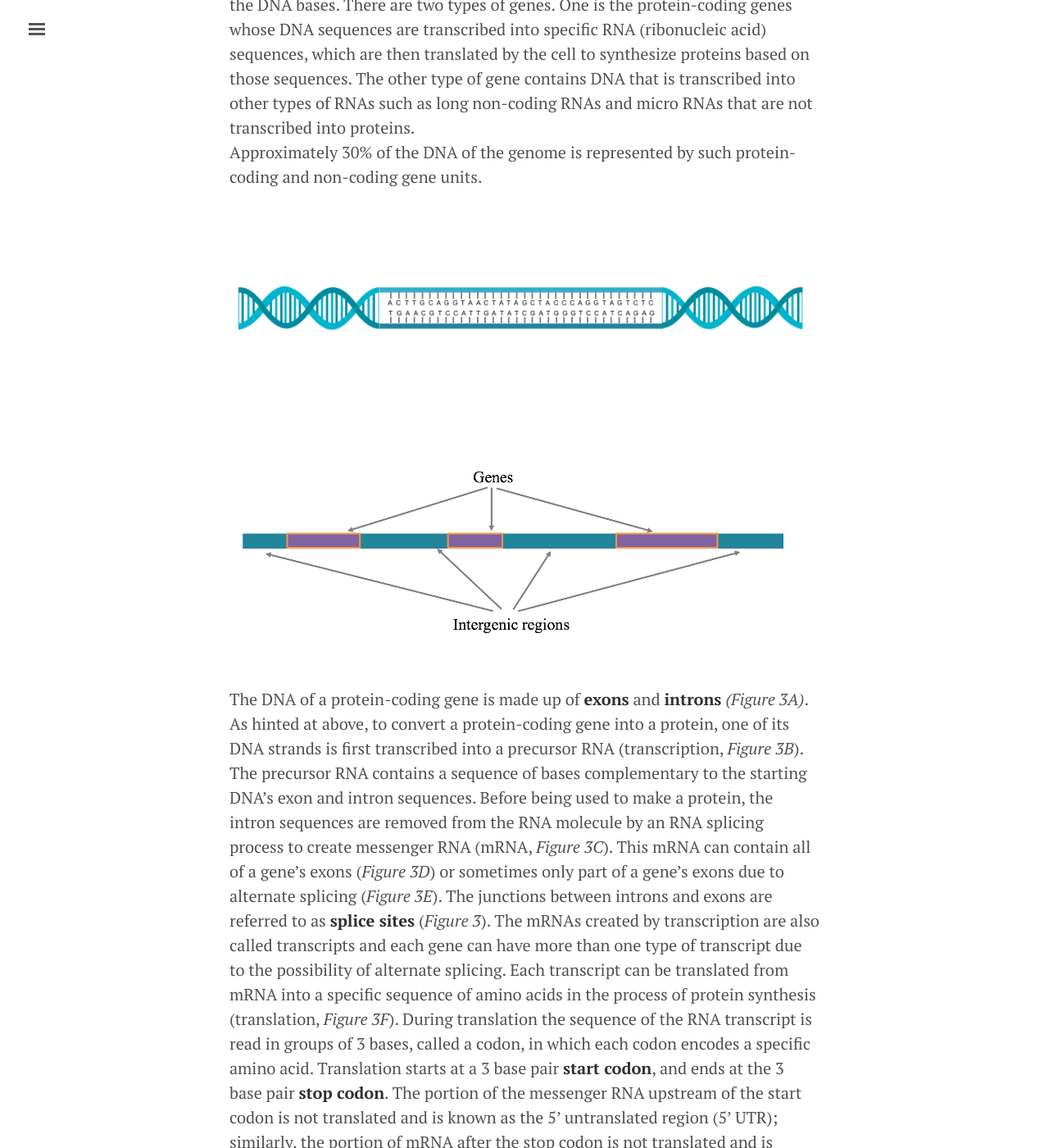
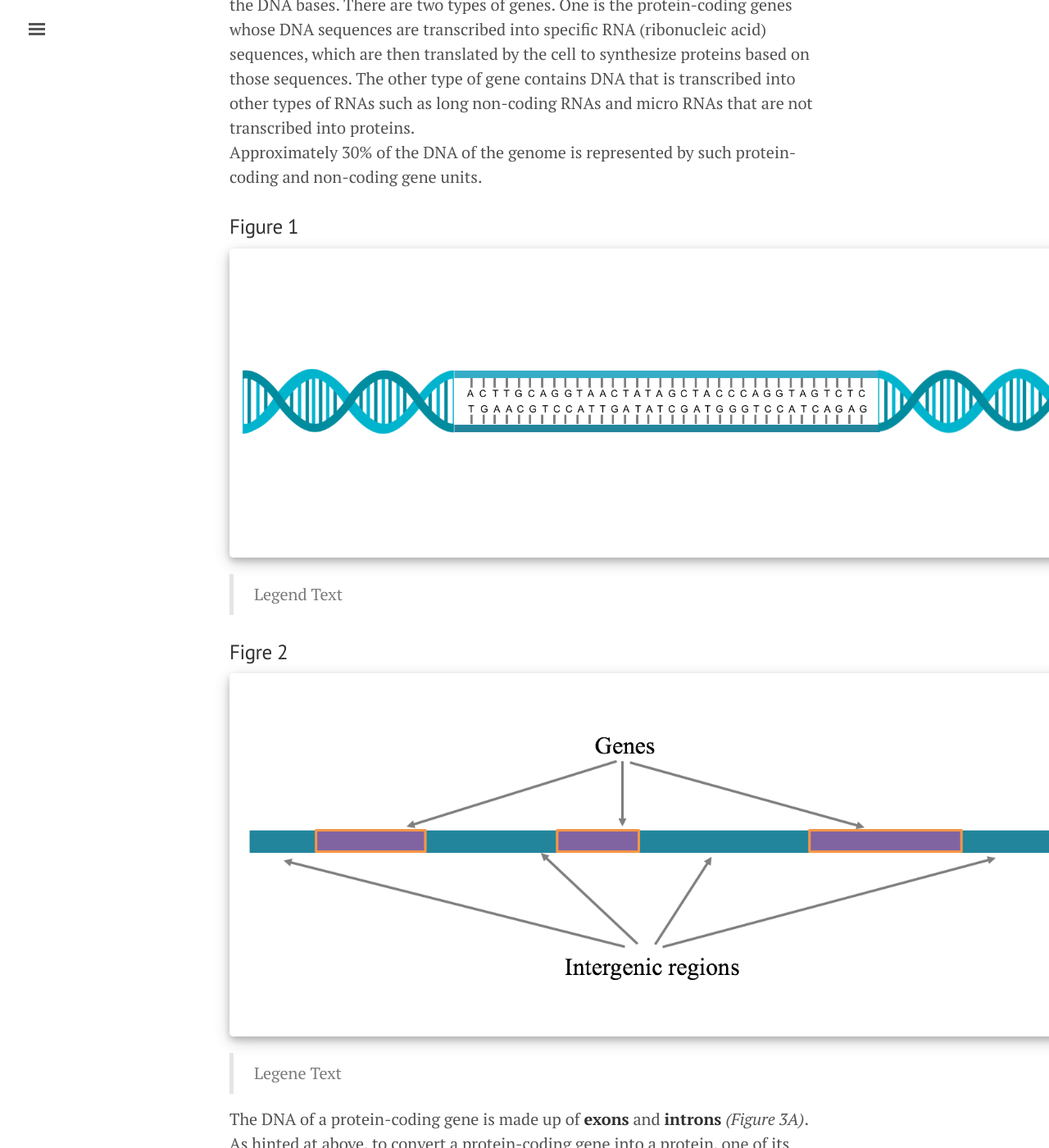
Before and after one commit to UMN-EGGL/HorseGeneAnnotation, a Jekyll site: the page built from _pages/What_is_Gene_Annotation.md, in a window 1280 px wide and 1400 px high, scrolled down 561 px. Shown: the whole window at 82% size. Built offline with Jekyll 4.4.1, drawn with Linux system fonts in a browser that asks for light colours; some of the changed text lies outside the part shown.

Commit message:
Add liquid and Kramdown tags to figures to make them have figures CSS

```diff
--- a/_pages/What_is_Gene_Annotation.md
+++ b/_pages/What_is_Gene_Annotation.md
@@ -19,9 +19,13 @@ then translated by the cell to synthesize proteins based on those sequences.  Th
 transcribed into other types of RNAs such as long non-coding RNAs and micro RNAs that are not transcribed into proteins.
 Approximately 30% of the DNA of the genome is represented by such protein-coding and non-coding gene units.
 
-![Figure 1:DNA](../assets/img/Figure_1.jpg)
+### Figure 1
+![Figure 1:DNA](../assets/img/Figure_1.jpg){:class='figure'}
+> Legend Text
 
-![Figure 2:Gene](../assets/img/Figure_2.jpg)
+### Figre 2
+![Figure 2:Gene](../assets/img/Figure_2.jpg){:class='figure'}
+> Legene Text
 
 The DNA of a protein-coding gene is made up of **exons** and **introns** *(Figure 3A)*. As hinted at above, to convert a
 protein-coding gene into a protein, one of its DNA strands is first transcribed into a precursor RNA (transcription, *Figure
@@ -38,10 +42,9 @@ of the start codon is not translated and is known as the 5’ untranslated regio
 the stop codon is not translated and is known as the 3’ untranslated region (3’ UTR).
 
 
-![Figure 3:Gene processing](../assets/img/Figure_3.jpg)
-
-
-
+### Figure 3
+![Figure 3:Gene processing](../assets/img/Figure_3.jpg){:class='figure'}
+> Legend Text
 
 Genome **annotation** is the process of finding the precise locations of each of the individual genes along a chromosome’s DNA
 strand, and the locations of each gene’s features such as introns, exons, start and stop codons, splice sites and UTRs on the
@@ -61,7 +64,9 @@ of theorganism at different life stages can also be used to improve annotation.
 from transcripts isolated from tissues, researchers can improve annotation by aligning these RNAs to the genome sequence
 (*Figure 4*).
 
-![Figure 4:RNA Mapping](../assets/img/Figure_4.jpg)
+### Figure 4
+![Figure 4:RNA Mapping](../assets/img/Figure_4.jpg){:class='figure'}
+> Legend Text
 
 3. Annotation of genes can also be performed manually. Even with in silico predictions from the gene models of other
 species,and with species-specific RNA sequencing, annotation can be incorrect. Therefore researchers often need to
```
